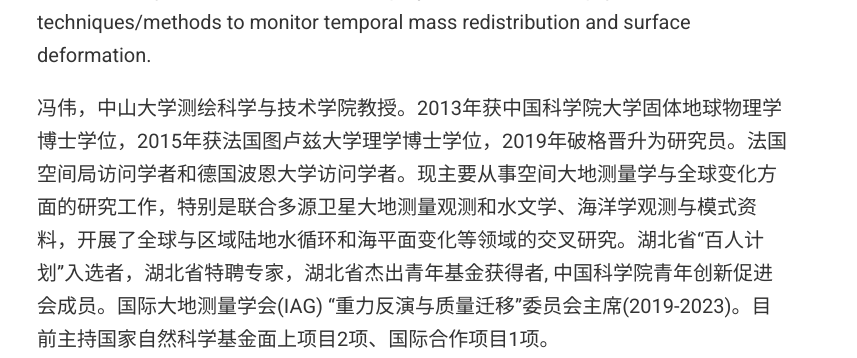
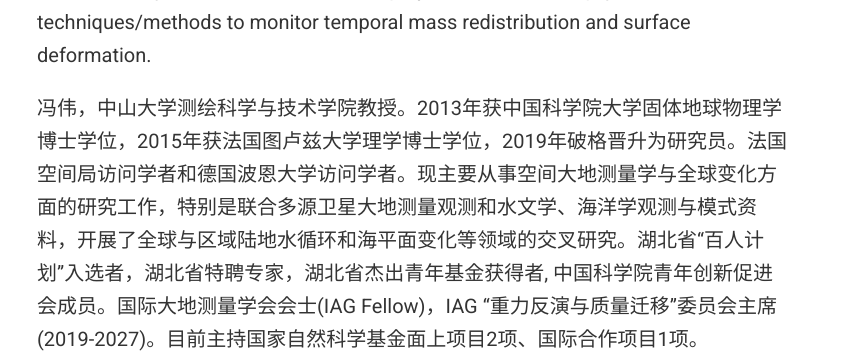
Before and after one commit to fengweiigg/fengweiigg.github.io, a plain HTML site: page index.html in a window 1280 px wide. Shown: the part 300-658 px from the top of the page, 423-1280 px from the left. Drawn offline with nearby package versions, Linux system fonts and the light colour scheme; some packages are replaced by stand-ins of ours; some icons are missing.

Commit message:
Update index.html

```diff
--- a/index.html
+++ b/index.html
@@ -271,7 +271,7 @@
 geodesy, hydrology and climate change. He leads several NSFC projects, which develop geodetic techniques/methods to monitor temporal mass
 redistribution and surface deformation.</p>
 
-<p>冯伟，中山大学测绘科学与技术学院教授。2013年获中国科学院大学固体地球物理学博士学位，2015年获法国图卢兹大学理学博士学位，2019年破格晋升为研究员。法国空间局访问学者和德国波恩大学访问学者。现主要从事空间大地测量学与全球变化方面的研究工作，特别是联合多源卫星大地测量观测和水文学、海洋学观测与模式资料，开展了全球与区域陆地水循环和海平面变化等领域的交叉研究。湖北省“百人计划”入选者，湖北省特聘专家，湖北省杰出青年基金获得者, 中国科学院青年创新促进会成员。国际大地测量学会(IAG) “重力反演与质量迁移”委员会主席(2019-2023)。目前主持国家自然科学基金面上项目2项、国际合作项目1项。</p>
+<p>冯伟，中山大学测绘科学与技术学院教授。2013年获中国科学院大学固体地球物理学博士学位，2015年获法国图卢兹大学理学博士学位，2019年破格晋升为研究员。法国空间局访问学者和德国波恩大学访问学者。现主要从事空间大地测量学与全球变化方面的研究工作，特别是联合多源卫星大地测量观测和水文学、海洋学观测与模式资料，开展了全球与区域陆地水循环和海平面变化等领域的交叉研究。湖北省“百人计划”入选者，湖北省特聘专家，湖北省杰出青年基金获得者, 中国科学院青年创新促进会成员。国际大地测量学会会士(IAG Fellow)，IAG “重力反演与质量迁移”委员会主席(2019-2027)。目前主持国家自然科学基金面上项目2项、国际合作项目1项。</p>
 
 
     <div class="row">
@@ -735,6 +735,7 @@ redistribution and surface deformation.</p>
   </div>
   <div class="col-xs-12 col-md-8">
     <ul>
+<li>IAG Fellow, 2023-now </li>
 <li>Outstanding paper award of 2015 Annual Meeting of Chinese Hydraulic Engineering Society, China, 2015</li>
 <li>K. C. Wong education foundation scholarship, Hong Kong, China, 2014</li>
 <li>National excellent graduate student award, Ministry of Education of China, 2012</li>
```
